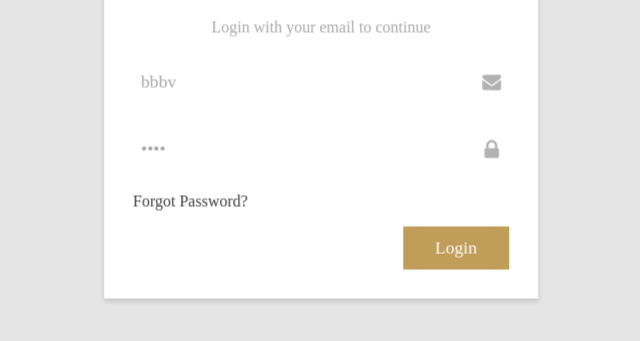
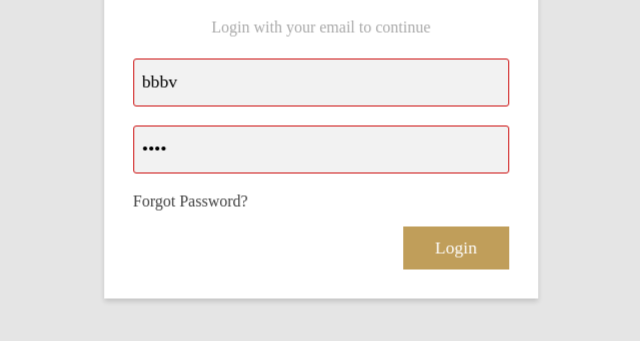
Before and after one commit to jeremygooch/login-transition, a plain HTML site: page index.html in a window 1280 px wide. Both pictures are taken after a click on the input "Login". Shown: the part 285-626 px from the top of the page, without its empty margins (319-959 px from the left). Drawn offline with Linux system fonts and the light colour scheme; a small style sheet from the web is missing.

Commit message:
Added in psuedo server request and pulled the errors out to a common function.

```diff
--- a/css/style.css
+++ b/css/style.css
@@ -48,6 +48,8 @@ form {
     box-sizing: border-box;
     line-height: 1.5rem;
     display: block;
+    position: relative;
+    z-index: 2;
 }
 .input-email-wrapper:after,
 .input-password-wrapper:after {
@@ -56,9 +58,11 @@ form {
     height: 1.2rem; width: 1.2rem;
     right: 2.3rem;
     position: absolute;
+    z-index: 3;
     margin-top: -3.3rem;
     opacity: .3;
 }
+.hide-icon:after { display: none; }
 .input-email-wrapper:after {
     background: url(../images/envelope.svg) center no-repeat;
     background-size: 1.2rem auto;
@@ -91,19 +95,19 @@ form a:hover {
     }
 }
 .form-submit {
-    background-color: #c09e5a;
-    cursor: pointer;
     color: #fff;
     opacity: 0;
     border: 0;
-    position: relative;
-    float: right;
     padding: .75rem 2rem;
     animation-name: form-submit;
     animation-duration: 800ms;
     animation-timing-function: ease-out;
     animation-fill-mode: forwards;
+    float: right;
+    cursor: pointer;
+    background-color: #c09e5a;
 }
+
 @keyframes form-submit {
     0% { /* Delay */
 	opacity: 0;
@@ -117,6 +121,10 @@ form a:hover {
 }
 .form-submit:hover { box-shadow: 2px 2px 0px rgba(0,0,0,.15); }
 .form-submit:active { box-shadow: inset 2px 2px 0px rgba(0,0,0,.15); }
+.submit-wrapper:hover .candy-cane {
+    opacity: 1;
+}
+
 input:focus, a { outline: none; }
 .form-submit::-moz-focus-inner,
 a::-moz-focus-inner { border: 0; }
@@ -139,6 +147,7 @@ h4 { color: #a9a9a9; }
     color: rgba(0,0,0,.35);
     display: block;
     position: absolute;
+    z-index: 1;
     padding: .5rem;
     margin-top: -4rem;
 }
@@ -148,4 +157,13 @@ h4 { color: #a9a9a9; }
     100% { width: 0.0001%; padding: .5rem 0rem; opacity: 0; }
 }
 
-.error { border-color: #CE1313; }
+.error {
+    animation-name: show-error;
+    animation-duration: 100ms;
+    animation-timing-function: ease-out;
+    animation-fill-mode: forwards;
+}
+@keyframes show-error {
+    0% { border-color: #d4d4d4; }
+    100% { border-color: #CE1313; }
+}
--- a/index.html
+++ b/index.html
@@ -27,7 +27,10 @@
 	      <input class="form-input" type="password" name="password" value="aaaa" id="pass" placeholder="Password (enter demo)">
 	    </span>
 	    <p><a href="javascript:;" id="password-reset-link">Forgot Password?</a></p>
-	    <input type="submit" name="submit" value="Login" class="form-submit">
+	    <div class="submit-wrapper">
+	      <input type="submit" name="submit" value="Login" class="form-submit">
+	      <div class="candy-cane"></div>
+	    </div>
 	  </form>
 	</div>
 	<script src="js/login.js"></script>
--- a/js/login.js
+++ b/js/login.js
@@ -1,6 +1,38 @@
+var settings = {
+    general: {
+	capturedClassName: "capture",
+	errorClassName: "error",
+	username: "demo",
+	password: "demo"
+    }
+};
+
 function focusField() {
     var email = document.getElementById("email");
     email.focus();
+};
+
+function serverRequest(fields, callback) {
+    var output = {};
+    if (fields.user != settings.general.username) {
+	output.passed = false;
+	output.user = true;
+    }
+    if (fields.password != settings.general.password) {
+	output.passed = false;
+	output.pass = true;
+    }
+
+    if (output.passed === undefined) {
+	output.passed = true;
+    }
+
+    setTimeout(function() {
+        if (typeof callback == "function") {
+	    callback(status);
+	}
+    }, 600);
+
 };
 
 function formSubmit(form) {
@@ -21,33 +53,41 @@ function formSubmit(form) {
 	return output;
     };
 
+    function highlightField(e, field, classList) {
+	// Check for existing error before adding a new one
+	if (classList[classList.length -1] != e) {
+	    field.className += " " + e;
+	}
+	return true;
+    };
+
+    function removeHighlight(e, field, classList) {
+	// Check to make sure we actually need to remove the class
+	if (classList[classList.length -1] == e) {
+	    field.className = (field.className)
+		.substring(0, (field.className).length - (e.length +1));
+	}
+    };
+
     function validateFields(fields) {
 	var email	= fields.email,
 	    pass	= fields.password,
 	    eClassList  = email.classList,
 	    pClassList  = pass.classList,
-	    errorClass  = "error",
+	    errorClass  = settings.general.errorClassName,
 	    valid	= true;
 
 	if ((email.value).length <= 3) { // Show Error
-	    if (eClassList[eClassList.length -1] != errorClass) {
-	    	email.className += " " + errorClass;
-	    }
+	    highlightField(errorClass, email, eClassList);
 	    valid = false;
 	} else { // Hide Error
-	    if (eClassList[eClassList.length -1] == errorClass) {
-		email.className = (email.className)
-		    .substring(0, (email.className).length - (errorClass.length +1));
-	    }
+	    removeHighlight(errorClass, email, eClassList);
 	}
 	if ((pass.value).length <= 3) { // Show Error
-	    if (pClassList[pClassList.length -1] != errorClass) { pass.className += " " + errorClass; }
+	    highlightField(errorClass, pass, pClassList);
 	    valid = false;
 	} else { // Hide Error
-	    if (pClassList[pClassList.length -1] == errorClass) {
-		pass.className = (pass.className)
-		    .substring(0, (pass.className).length - (errorClass.length +1));
-	    }
+	    removeHighlight(errorClass, email, pClassList);
 	}
 	return valid;
     };
@@ -57,21 +97,16 @@ function formSubmit(form) {
 	    var output = "";
 	    for(var i=0; i<(fields.password.value).length; i++) {
 		output+="•";
-		console.log(i);
 	    }
 	    return output;
 	};
 
-	var holdClass = "capture", convertedPass = convertPass();
-	// Add animation class
-	fields.email.className		+= " " + holdClass;
-	fields.password.className	+= " " + holdClass;
+	var holdClass = settings.general.capturedClassName, convertedPass = convertPass();
 
 	// Add captured text
 	var email	= document.createElement("div"),
 	    eNode	= document.createTextNode(fields.email.value),
 	    pass	= document.createElement("div"),
-	    // pNode	= document.createTextNode(fields.password.value),
 	    pNode	= document.createTextNode(convertedPass),
 	    className	= "capturedText";
 
@@ -83,13 +118,49 @@ function formSubmit(form) {
 	pass.appendChild(pNode);
 	fields.password.parentNode.appendChild(pass);
 
-	console.dir(fields.email);
+	// Add animation class
+	fields.email.className		+= " " + holdClass;
+	fields.password.className	+= " " + holdClass;
+
+	// Hide the icons
+	var hide = "hide-icon",
+	    emailParent = fields.email.parentElement.classList[
+		(fields.email.parentElement.classList).length],
+	    passParent = fields.password.parentElement.classList[
+		(fields.password.parentElement.classList).length];
+
+	if (emailParent != hide) {
+	    fields.email.parentElement.className += " " + hide;
+	}
+
+	if (passParent != hide) {
+	    fields.password.parentElement.className += " " + hide;
+	}
+
+	return true;
     };
 
     // validate form
     var fields = getInputFields();
     if (validateFields(fields)) {
-	captureFields(fields);
+	if (captureFields(fields)) {
+	    var status = serverRequest({
+		user: fields.email.value,
+		password: fields.password.value
+	    }, function(status) {
+		if (status.passed) {
+		    console.log('show the login animation...');
+		} else {
+		    // Release the fields
+		    (fields.email.classList).remove(settings.general.capturedClassName);
+		    (fields.password.classList).remove(settings.general.capturedClassName);
+
+		    // Show the errors
+		    highlightField(settings.general.errorClassName, fields.email, fields.email.classList);
+		    highlightField(settings.general.errorClassName, fields.password, fields.password.classList);
+		}
+	    });
+	}
     }
 };
 
```
